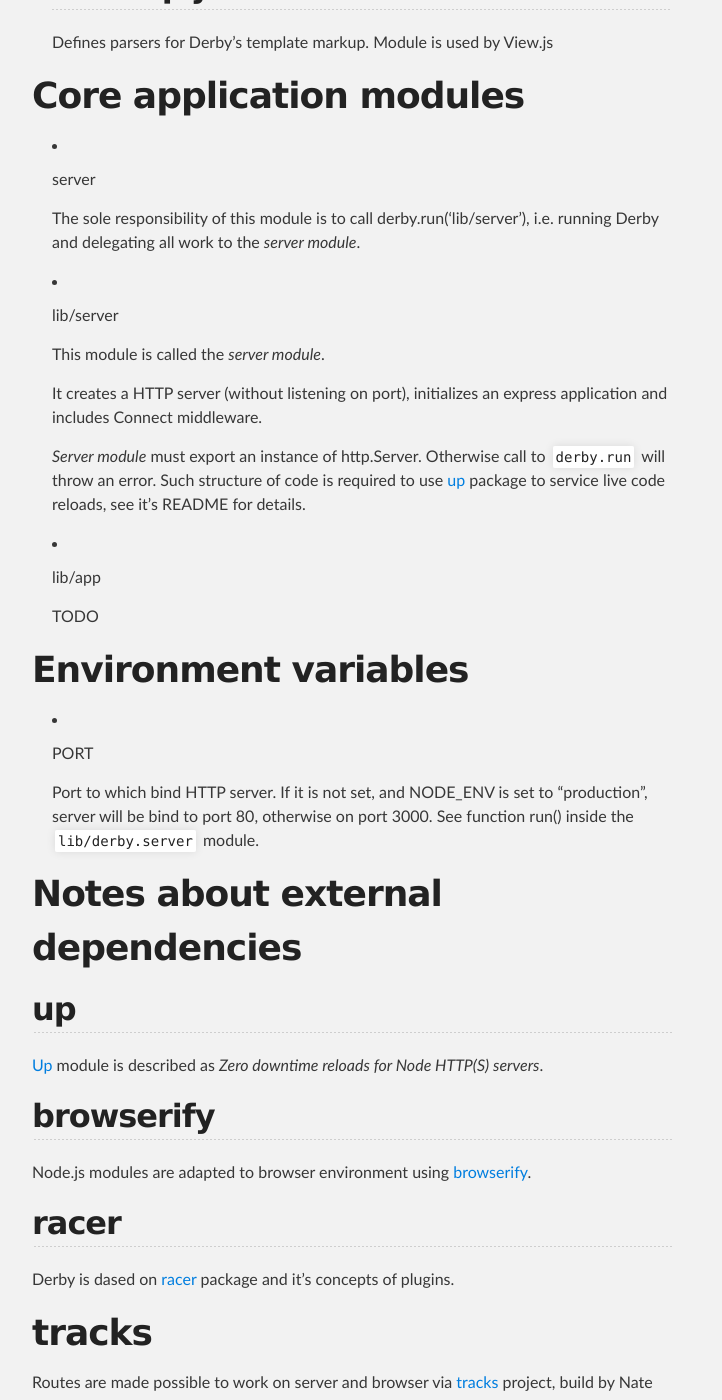
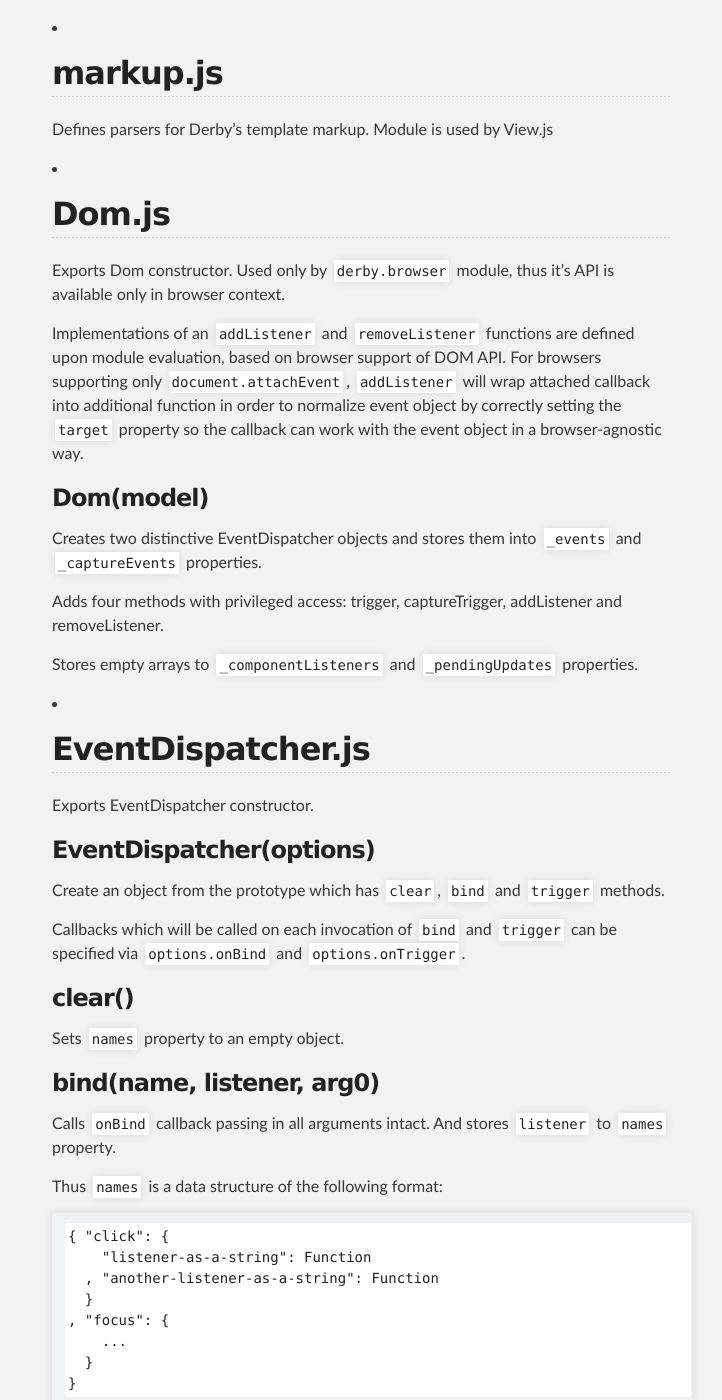
Before and after one commit to irnc/irnc.github.com, a Jekyll site: the page built from _posts/2012-10-16-derby-overview.md, in a window 1280 px wide and 1400 px high, scrolled down 6133 px. Shown: the whole window, without its empty margins (288-1010 px from the left). Built offline with Jekyll 4.4.1, drawn with Linux system fonts in a browser that asks for light colours; some of the changed text lies outside the part shown.

Commit message:
Added notes about Dom and EventDispatcher modules

```diff
--- a/_posts/2012-10-16-derby-overview.md
+++ b/_posts/2012-10-16-derby-overview.md
@@ -58,6 +58,10 @@
     Note: although `listen` method is called on master HTTP server before the
     up workers is created no requests will be unprocessed because `listen` is
     asynchronous.
+
+    Open question: this method requires *server module* just for check of it's
+    exports and does not use it after it. Is this require intended and serves
+    some purpose other then exports check or not?
 
     ### function createApp(appModule)
 
@@ -256,6 +260,72 @@
 
     Defines parsers for Derby's template markup. Module is used by View.js
 
+*   ## Dom.js
+
+    Exports Dom constructor. Used only by `derby.browser` module, thus it's API
+    is available only in browser context.
+
+    Implementations of an `addListener` and `removeListener` functions are
+    defined upon module evaluation, based on browser support of DOM API.
+    For browsers supporting only `document.attachEvent`, `addListener` will
+    wrap attached callback into additional function in order to normalize event
+    object by correctly setting the `target` property so the callback can work
+    with the event object in a browser-agnostic way.
+
+    ### Dom(model)
+
+    Creates two distinctive EventDispatcher objects and stores them into
+    `_events` and `_captureEvents` properties.
+
+    Adds four methods with privileged access: trigger, captureTrigger,
+    addListener and removeListener.
+
+    Stores empty arrays to `_componentListeners` and `_pendingUpdates`
+    properties.
+
+*   ## EventDispatcher.js
+
+    Exports EventDispatcher constructor.
+
+    ### EventDispatcher(options)
+
+    Create an object from the prototype which has `clear`, `bind` and `trigger`
+    methods.
+
+    Callbacks which will be called on each invocation of `bind` and `trigger`
+    can be specified via `options.onBind` and `options.onTrigger`.
+
+    ### clear()
+
+    Sets `names` property to an empty object.
+
+    ### bind(name, listener, arg0)
+
+    Calls `onBind` callback passing in all arguments intact. And stores
+    `listener` to `names` property.
+
+    Thus `names` is a data structure of the following format:
+
+        { "click": {
+            "listener-as-a-string": Function
+          , "another-listener-as-a-string": Function
+          }
+        , "focus": {
+            ...
+          }
+        }
+
+    Where *listener as a string* is a JSON serialization of a `listener`
+    function created using `JSON.stringify(listener)`.
+
+    Open question: why JSON-serialized listener is used as a property name?
+
+    Returns object with listeners, i.e. `this.names[name]`.
+
+    ### trigger(name, value, arg0, arg1, arg2, arg3, arg4, arg5)
+
+    TODO
+
 # Core application modules
 
 *   server
```
